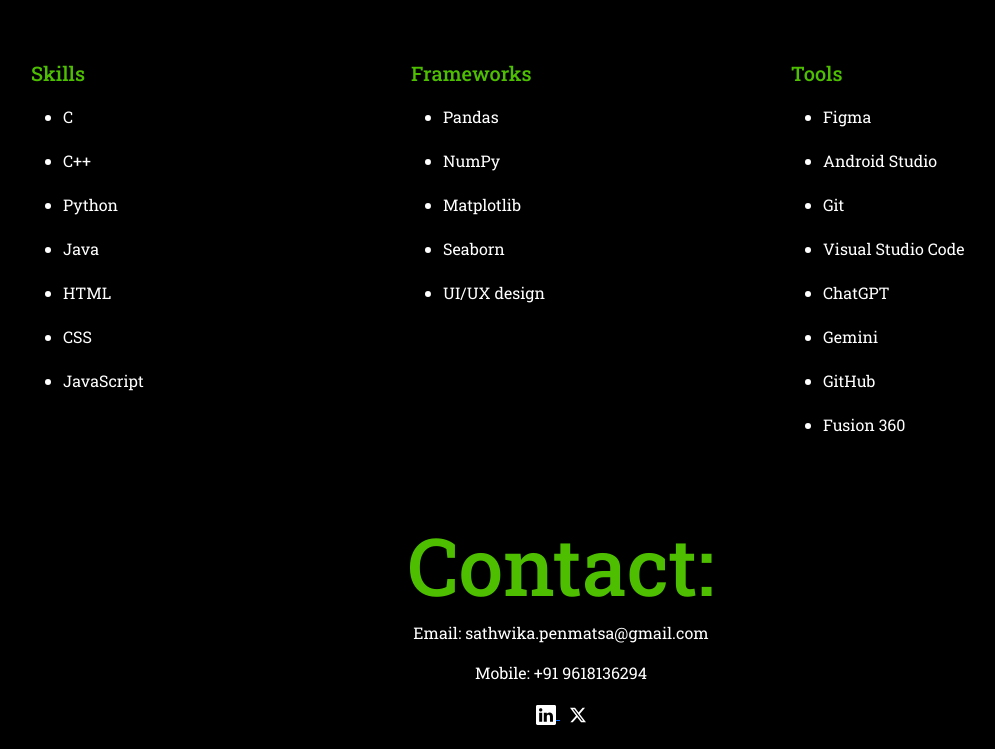
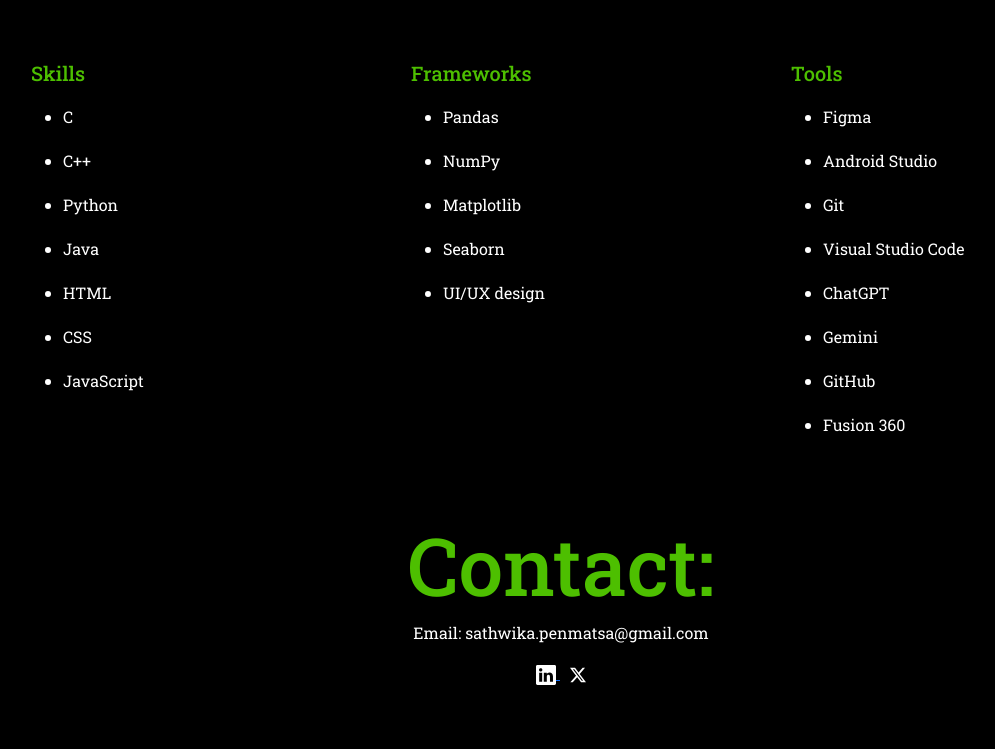
Before and after one commit to sathwika2005/PRODIGY_WD_04, a plain HTML site: page index.html in a window 1280 px wide. Shown: the part 3003-3752 px from the top of the page, without its empty margins (79-1074 px from the left). After the commit the page ends 3712 px from the top, so only its background shows below. Drawn offline with nearby package versions, Linux system fonts and the light colour scheme.

Commit message:
Update index.html

```diff
--- a/index.html
+++ b/index.html
@@ -321,7 +321,6 @@
     <div id="contact" class="contact my-4 text-center">
       <h5>Contact:</h5>
       <p>Email: sathwika.penmatsa@gmail.com</p>
-      <p>Mobile: +91 9618136294</p>
       <a href="https://www.linkedin.com/in/sathwika-penmatsa/">
         <svg xmlns="http://www.w3.org/2000/svg" width="20" height="20" fill="currentColor" class="bi bi-linkedin" viewBox="0 0 16 16">
           <path d="M0 1.146C0 .513.526 0 1.175 0h13.65C15.474 0 16 .513 16 1.146v13.708c0 .633-.526 1.146-1.175 1.146H1.175C.526 16 0 15.487 0 14.854zm4.943 12.248V6.169H2.542v7.225zm-1.2-8.212c.837 0 1.358-.554 1.358-1.248-.015-.709-.52-1.248-1.342-1.248S2.4 3.226 2.4 3.934c0 .694.521 1.248 1.327 1.248zm4.908 8.212V9.359c0-.216.016-.432.08-.586.173-.431.568-.878 1.232-.878.869 0 1.216.662 1.216 1.634v3.865h2.401V9.25c0-2.22-1.184-3.252-2.764-3.252-1.274 0-1.845.7-2.165 1.193v.025h-.016l.016-.025V6.169h-2.4c.03.678 0 7.225 0 7.225z"/>
```
